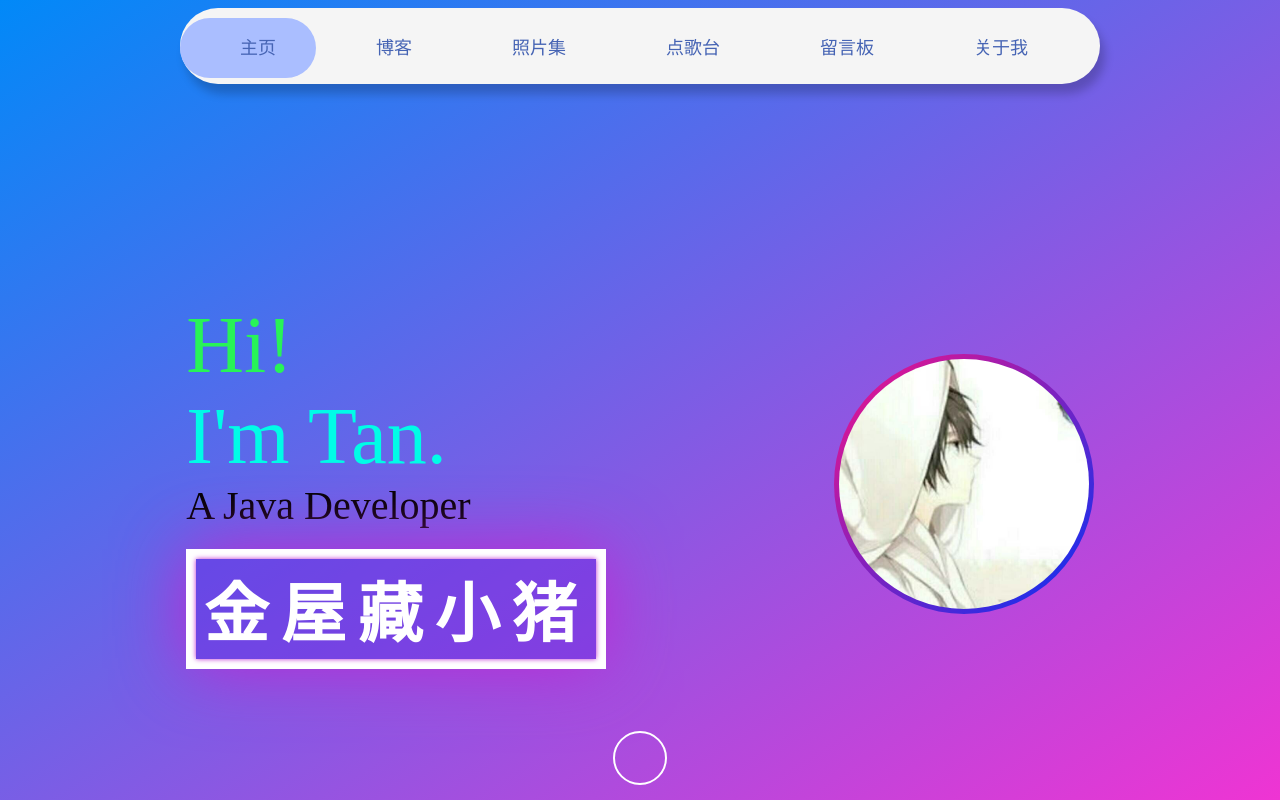
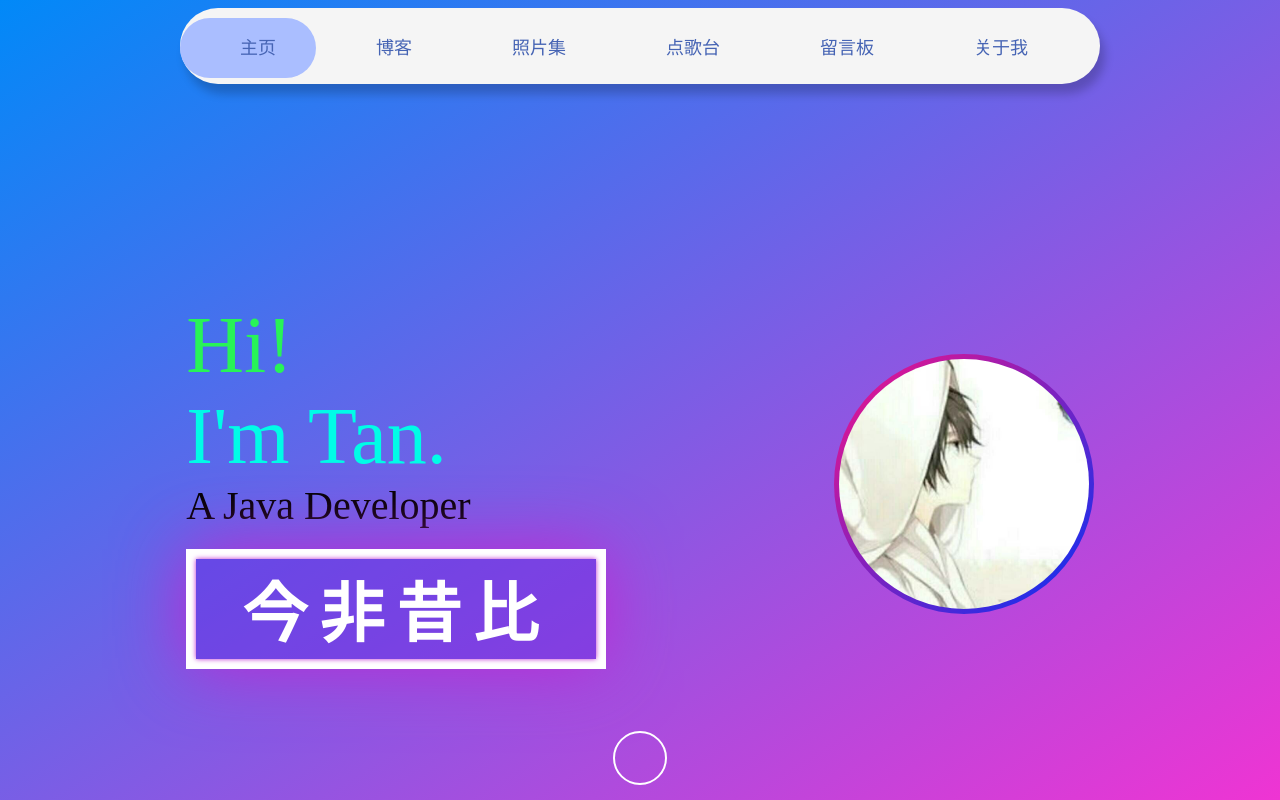
Before and after one commit to rhwuHub/vue3-blog, a Vue app: page / in a window 1280 px wide. Shown: the top 800 px of the page. Built offline with nearby package versions, Linux system fonts and the light colour scheme; what mavon-editor would draw is missing.

Commit message:
feat: 发布镜像

```diff
--- a/src/views/AboutMe.vue
+++ b/src/views/AboutMe.vue
@@ -10,7 +10,7 @@
             @click="setActiveItem(0)"
           >
             <img src="./img/ion.jpg" alt="" class="touxiang" />
-            <h3>金屋藏小猪</h3>
+            <h3>今非昔比</h3>
             <p>我常站在天花板上思考人生。</p>
           </a>
         </div>
--- a/src/views/BlogDetail.vue
+++ b/src/views/BlogDetail.vue
@@ -20,7 +20,7 @@
               <img src="https://tbt-blog.oss-cn-beijing.aliyuncs.com/ion.jpg" loading="eager" />
             </div>
 
-            <h3>金屋藏小猪</h3>
+            <h3>今非昔比</h3>
             <!-- gitee地址 -->
 
             <a href="https://github.com/dashboard">github地址</a>
--- a/src/views/MyHome.vue
+++ b/src/views/MyHome.vue
@@ -7,7 +7,7 @@
           <div class="font-title-2">I'm Tan.</div>
           <div class="font-title-3">A Java Developer</div>
           <div class="main-top">
-            <div class="tit"><span>金屋藏小猪</span></div>
+            <div class="tit"><span>今非昔比</span></div>
           </div>
         </div>
       </div>
@@ -460,7 +460,7 @@ img {
     letter-spacing: 12px;
   }
   .tit::before {
-    content: '金屋藏小猪';
+    content: '今非昔比';
     text-shadow:
       -5px -5px 0px rgb(211, 250, 9),
       5px 5px 0px rgb(25, 10, 240);
--- a/src/views/MyMusic.vue
+++ b/src/views/MyMusic.vue
@@ -20,7 +20,7 @@
       <div class="other">
         <div class="userInfo">
           <img src="@/images/ion.jpg" alt="a" />
-          <span>金屋藏小猪</span>
+          <span>今非昔比</span>
         </div>
         <ul>
           <li><i class="iconfont icon-zhuti"></i></li>
--- a/src/views/music.vue
+++ b/src/views/music.vue
@@ -20,7 +20,7 @@
       <div class="other">
         <div class="userInfo">
           <img src="@/images/ion.jpg" alt="a" />
-          <span>金屋藏小猪</span>
+          <span>今非昔比</span>
         </div>
         <ul>
           <li><i class="iconfont icon-zhuti"></i></li>
```
